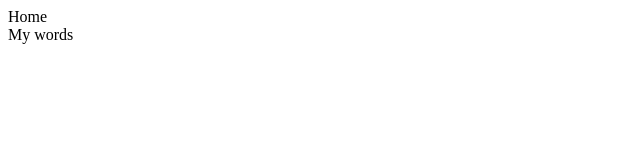
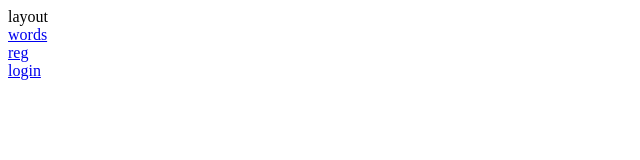
Before and after one commit to MartunykE/WordsLearningApp, an Angular app in the folder Clients/WordsLearnignApp.Website/website/: page /Account in a window 1280 px wide. Before the commit this address led to /. Shown: the top 160 px of the page, without its empty margins (0-640 px from the left). Built offline with nearby package versions, Linux system fonts and the light colour scheme.

Commit message:
add routing for login and register page

```diff
--- a/Clients/WordsLearnignApp.Website/website/src/app/AccountModule/Account-routing.module.ts
+++ b/Clients/WordsLearnignApp.Website/website/src/app/AccountModule/Account-routing.module.ts
@@ -7,7 +7,7 @@ import { LoginComponent } from './login/login.component';
 
 const routes: Routes = [
     {
-        path: '', component: LayoutComponent,
+        path: 'Account', component: LayoutComponent,
         children: [
             { path: 'Register', component: RegisterComponent },
             { path: 'Login', component: LoginComponent },
@@ -20,4 +20,4 @@ const routes: Routes = [
     imports:[RouterModule.forChild(routes)],
     exports: [RouterModule]
 })
-export class AccountRouterModule { }
+export class AccountRoutingModule { }
--- a/Clients/WordsLearnignApp.Website/website/src/app/AccountModule/Account.Module.ts
+++ b/Clients/WordsLearnignApp.Website/website/src/app/AccountModule/Account.Module.ts
@@ -3,10 +3,14 @@ import { NgModule } from '@angular/core';
 import { LoginComponent } from './login/login.component';
 import { RegisterComponent } from './register/register.component';
 import { LayoutComponent } from './layout/layout.component';
+import { AccountRoutingModule } from './Account-routing.module';
 
 
 
 @NgModule({
+    imports:[
+        AccountRoutingModule
+    ],
     declarations: [
         LoginComponent,
         RegisterComponent,
--- a/Clients/WordsLearnignApp.Website/website/src/app/AccountModule/layout/layout.component.html
+++ b/Clients/WordsLearnignApp.Website/website/src/app/AccountModule/layout/layout.component.html
@@ -0,0 +1,16 @@
+layout
+<nav>
+    <div>
+      <a routerLink="/words">words</a>
+    </div>
+    <div>
+      <a routerLink="Register">reg</a>
+    </div>
+    <div>
+      <a routerLink="Login"> login </a>
+    </div>
+
+
+  </nav>
+
+<router-outlet></router-outlet>
--- a/Clients/WordsLearnignApp.Website/website/src/app/AccountModule/login/login.component.html
+++ b/Clients/WordsLearnignApp.Website/website/src/app/AccountModule/login/login.component.html
@@ -0,0 +1 @@
+login
--- a/Clients/WordsLearnignApp.Website/website/src/app/AccountModule/register/register.component.html
+++ b/Clients/WordsLearnignApp.Website/website/src/app/AccountModule/register/register.component.html
@@ -0,0 +1 @@
+Register
--- a/Clients/WordsLearnignApp.Website/website/src/app/app.component.html
+++ b/Clients/WordsLearnignApp.Website/website/src/app/app.component.html
@@ -1,8 +1,3 @@
-
-<nav>
-  <div routerLink="/home"> Home </div>
-  <div routerLink="/words"> My words </div>
-</nav>
 
 
 <router-outlet></router-outlet>
--- a/Clients/WordsLearnignApp.Website/website/src/app/app.module.ts
+++ b/Clients/WordsLearnignApp.Website/website/src/app/app.module.ts
@@ -1,13 +1,16 @@
 import { BrowserModule } from '@angular/platform-browser';
 import { NgModule } from '@angular/core';
-
+import '@angular/compiler';
 import { AppRoutingModule } from './app-routing.module';
 import { AppComponent } from './app.component';
 import { MaterialModule} from './Modules/Material.module';
+import { Routes, RouterModule } from '@angular/router';
+
 import { WordsModule} from './Words/words.module';
 
 // import {UserWordsComponent} from './Words/UserWords.component';
 import { from } from 'rxjs';
+import { AccountModule } from './AccountModule/Account.Module';
 
 @NgModule({
   declarations: [
@@ -18,6 +21,7 @@ import { from } from 'rxjs';
     BrowserModule,
     AppRoutingModule,
     MaterialModule,
+    AccountModule
 
   ],
   exports:[
```
Also changed, not shown: Clients/WordsLearnignApp.Website/website/src/app/AccountModule/layout/layout.component.ts (+8 -0 lines), Clients/WordsLearnignApp.Website/website/src/app/AccountModule/login/login.component.ts (+6 -1 lines), Clients/WordsLearnignApp.Website/website/src/app/AccountModule/register/register.component.ts (+6 -1 lines), Clients/WordsLearnignApp.Website/website/src/app/app-routing.module.ts (+6 -2 lines), 1 other file (tests, documents, lock files or other folders).
